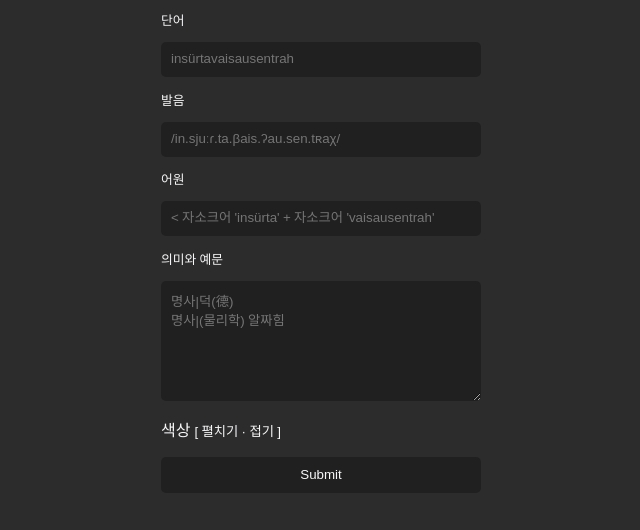
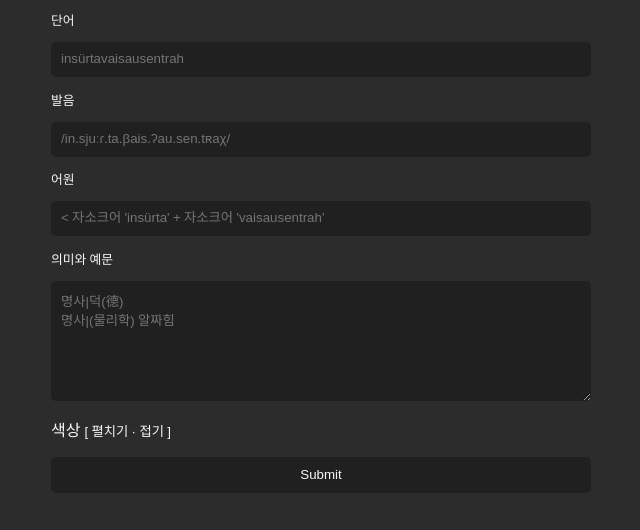
Before and after one commit to junhg0211/dictform, a plain HTML site: page index.html in a window 1280 px wide. Shown: the part 166-696 px from the top of the page, without its empty margins (319-959 px from the left). Drawn offline with Linux system fonts and the light colour scheme; a web font is replaced by a local one.

Commit message:
increase width again

```diff
--- a/style.css
+++ b/style.css
@@ -39,7 +39,7 @@ body {
 
 textarea {
   font-family: var(--font-family);
-  width: calc(320px - 20px);
+  width: calc(100% - 20px);
 }
 input,
 textarea {
@@ -53,7 +53,7 @@ textarea {
   font-family: var(--font-family);
 }
 input {
-  width: calc(100% - 20px);
+  width: calc(540px - 20px);
 }
 input:focus,
 textarea:focus {
@@ -100,7 +100,7 @@ input[type="color"] {
 }
 .word-container {
   padding: 16px;
-  max-width: 320px;
+  max-width: 540px;
 }
 
 .word {
```
